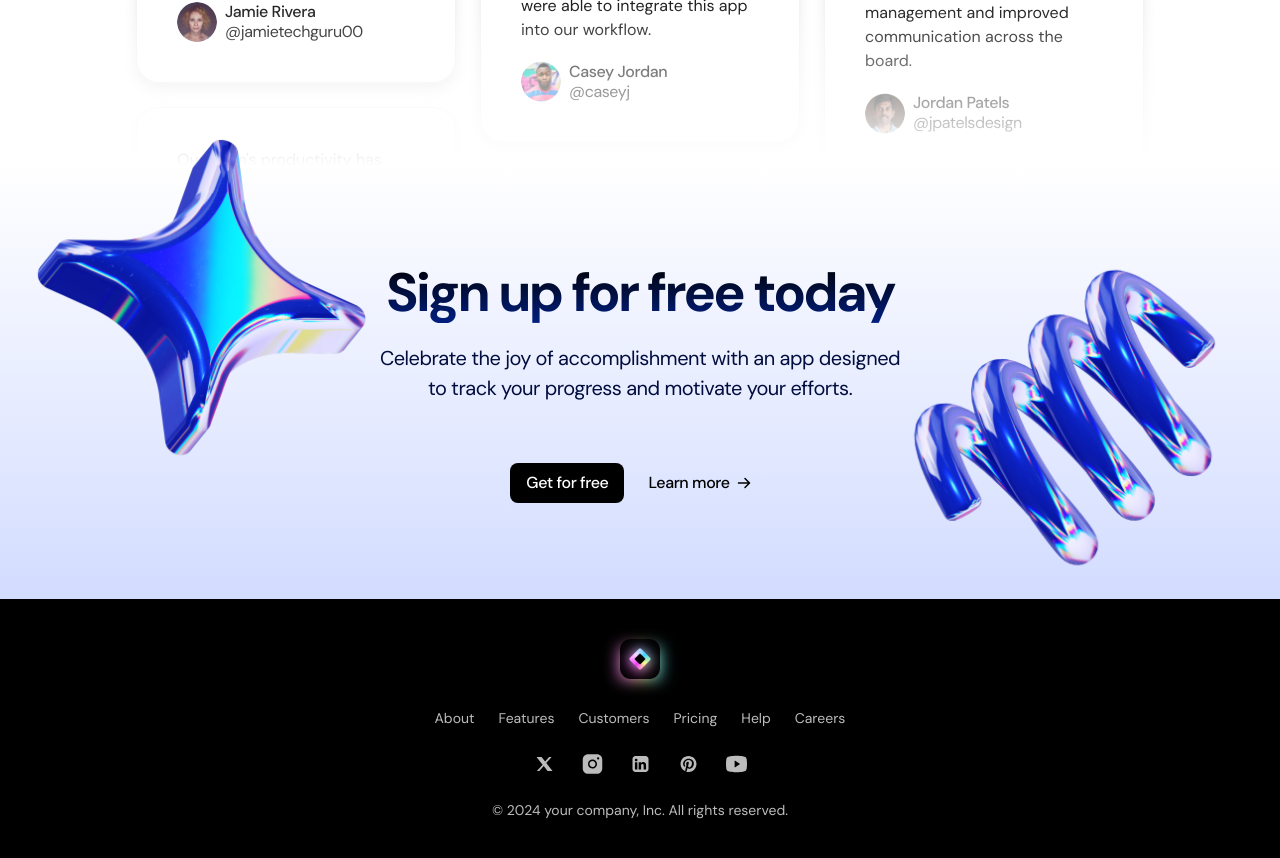
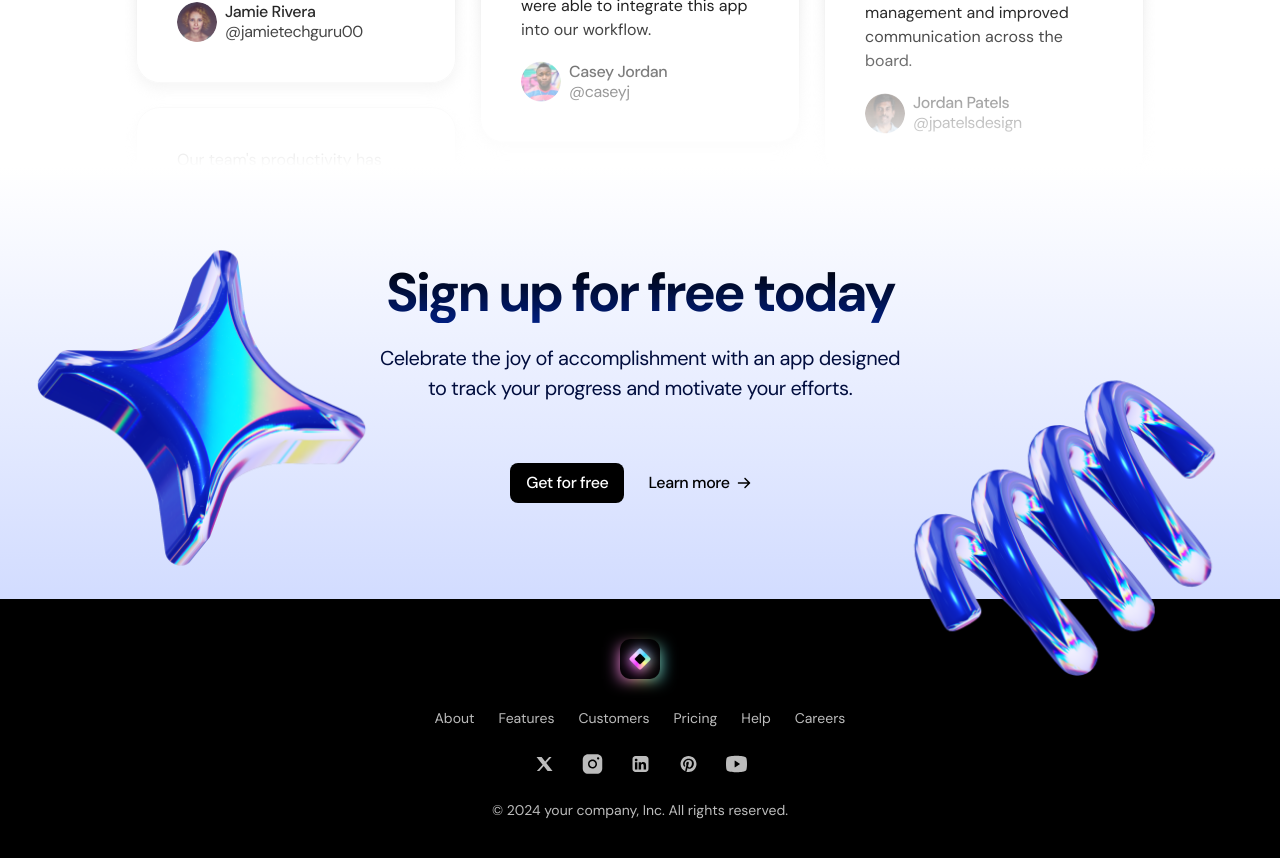
Before and after one commit to Vader4k/Animated-landing-page, a Next.js app: page / in a window 1280 px wide. Shown: the part 3980-4838 px from the top of the page. Built offline with nearby package versions, Linux system fonts and the light colour scheme.

Commit message:
done parallax animation on cta

```diff
--- a/src/sections/CallToAction.tsx
+++ b/src/sections/CallToAction.tsx
@@ -1,29 +1,49 @@
+"use client"
 import ArrowRight from '@/assets/arrow-right.svg';
 import starTimage from '@/assets/star.png';
 import spring from '@/assets/spring.png';
 import Image from 'next/image';
+import { motion, useScroll, useTransform } from 'framer-motion'
+import { useRef } from 'react';
 
 
 export const CallToAction = () => {
+
+  const scrollRef = useRef(null);
+  const { scrollYProgress } = useScroll({
+    target: scrollRef,
+    offset: ['start end', 'end start']
+  })
+
+  const translateY = useTransform(scrollYProgress, [0,1], [150, -150])
+
   return (
-    <section className="bg-gradient-to-b from-white to-[#D2DCFF] py-24 overflow-x-clip">
+    <section
+    ref={scrollRef}
+    className="bg-gradient-to-b from-white to-[#D2DCFF] py-24 overflow-x-clip">
       <div className="container">
         <div className='max-w-[540px] mx-auto relative'>
           <h2 className="title">Sign up for free today</h2>
           <p className="desc mt-5">
             Celebrate the joy of accomplishment with an app designed to track your progress and motivate your efforts.
           </p>
-          <Image
-            src={starTimage}
+          <motion.img
+            src={starTimage.src}
             alt='star image'
             width={360}
             className='absolute -left-[350px] -top-[137px]'
+            style={{
+              translateY: translateY
+            }}
           />
-          <Image
-            src={spring}
+          <motion.img
+            src={spring.src}
             alt='spring image'
             width={360}
             className='absolute -right-[331px] -top-[19px]'
+            style={{
+              translateY: translateY
+            }}
           />
         </div>
         <div className="mt-10 justify-center flex gap-2 pt-5">
--- a/src/sections/Footer.tsx
+++ b/src/sections/Footer.tsx
@@ -6,7 +6,11 @@ import SocialLinkedIn from '@/assets/social-linkedin.svg';
 import SocialPin from '@/assets/social-pin.svg';
 import SocialYoutube from '@/assets/social-youtube.svg';
 
+
 export const Footer = () => {
+
+
+
   return (
     <footer className='bg-black text-[#BCBCBC] text-sm py-10 text-center'>
       <div className="container">
```
